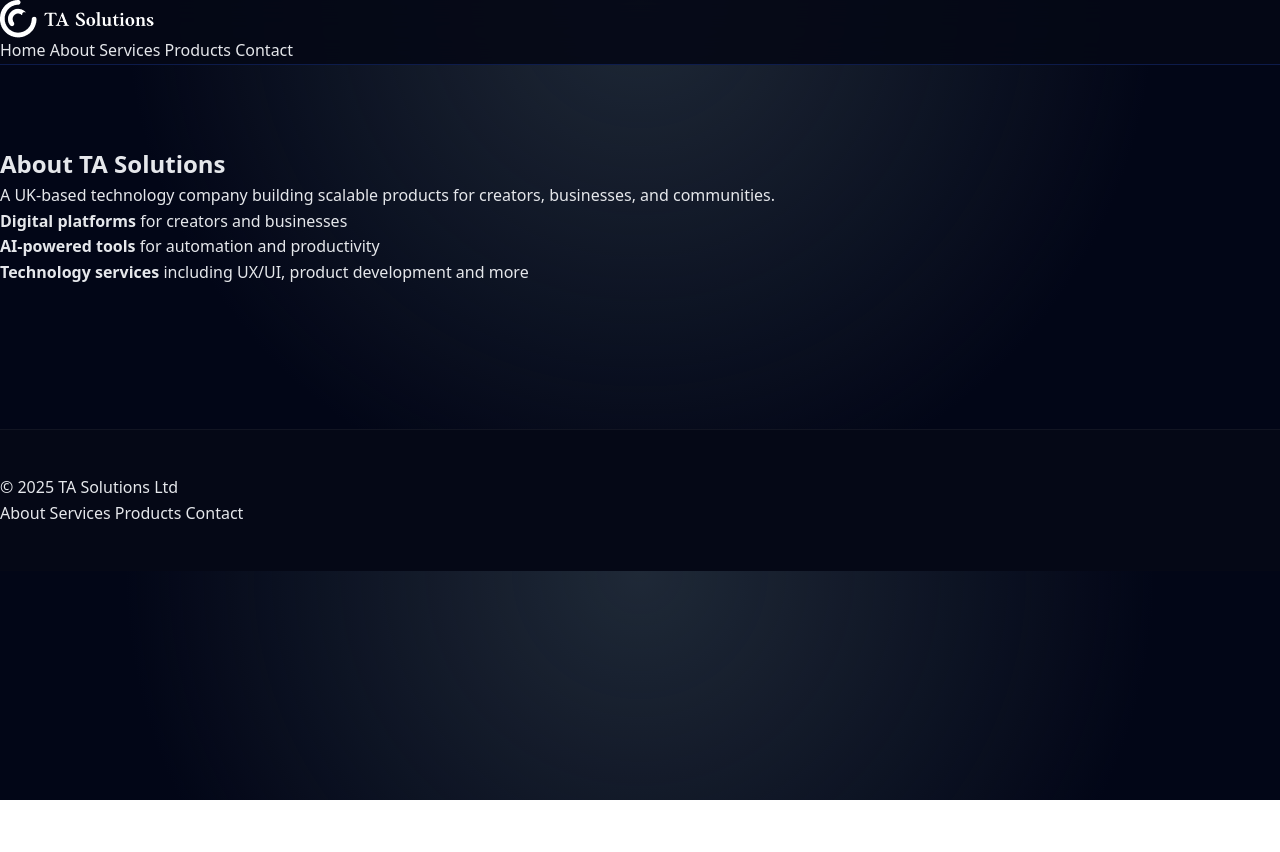
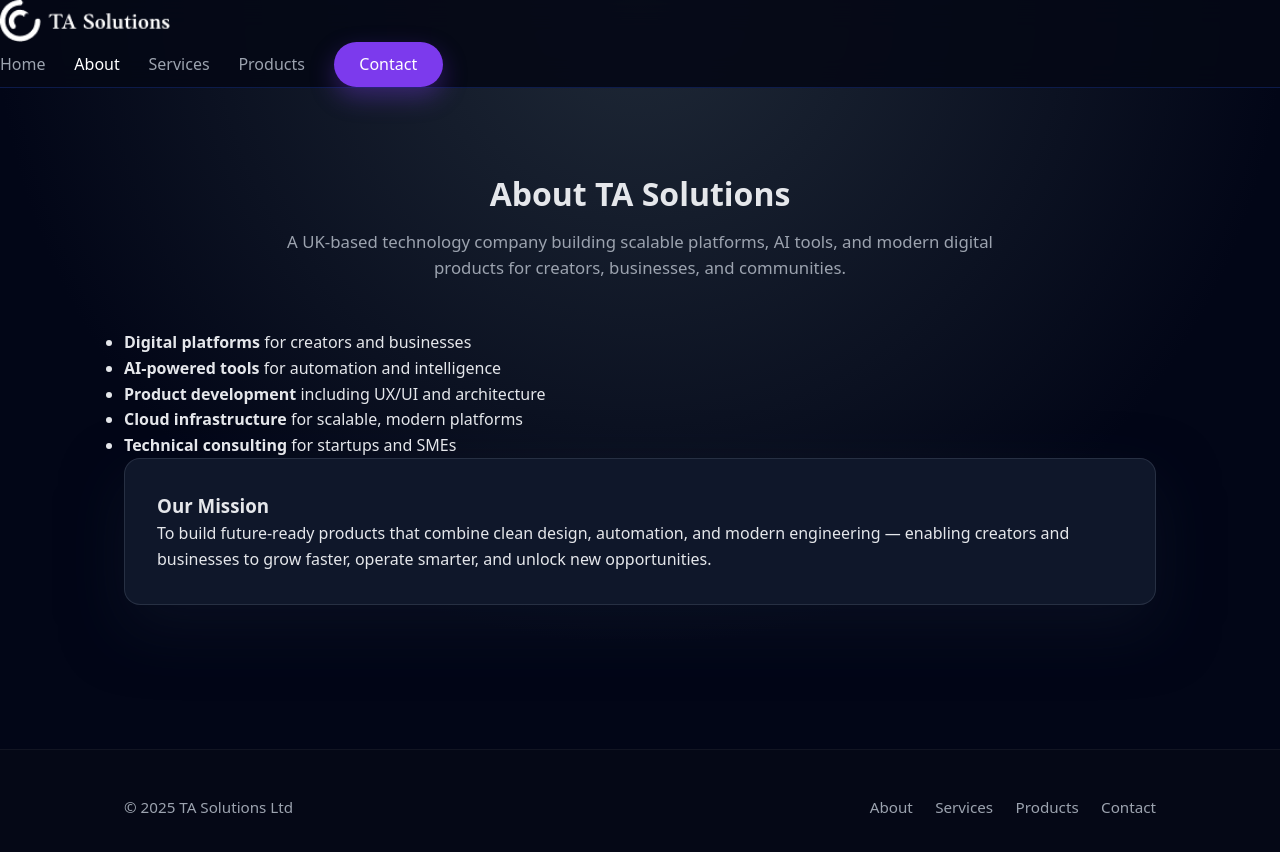
Before and after one commit to tobisky247/TA-solutions-website, a plain HTML site: page about/index.html in a window 1280 px wide. Before the commit the page ends 800 px from the top, so only its background shows below. Drawn offline with Linux system fonts and the light colour scheme.

Commit message:
Update index.html

```diff
--- a/about/index.html
+++ b/about/index.html
@@ -22,36 +22,64 @@
 
 <header>
     <a href="/">
-        <img src="../images/TA SOLUTIONS LOGO WHITE.png" class="logo">
+        <img src="../images/TA SOLUTIONS LOGO WHITE.png" class="logo-img" alt="TA Solutions Logo">
     </a>
-    <nav>
+
+    <nav class="nav-links">
         <a href="/">Home</a>
         <a href="/about/" class="active">About</a>
         <a href="/services/">Services</a>
         <a href="/products/">Products</a>
-        <a href="/contact/">Contact</a>
+        <a href="/contact/" class="nav-cta">Contact</a>
     </nav>
 </header>
 
 <section class="section">
-    <h1>About TA Solutions</h1>
-    <p class="subtitle">A UK-based technology company building scalable products for creators, businesses, and communities.</p>
+    <div class="container">
 
-    <ul class="about-list">
+        <div class="section-header center">
+            <h1 class="section-title">About TA Solutions</h1>
+            <p class="section-subtitle">
+                A UK-based technology company building scalable platforms, AI tools,
+                and modern digital products for creators, businesses, and communities.
+            </p>
+        </div>
+
+        <div class="about-grid">
+            <div>
+                <ul class="bullet-list">
                     <li><strong>Digital platforms</strong> for creators and businesses</li>
-        <li><strong>AI-powered tools</strong> for automation and productivity</li>
-        <li><strong>Technology services</strong> including UX/UI, product development and more</li>
+                    <li><strong>AI-powered tools</strong> for automation and intelligence</li>
+                    <li><strong>Product development</strong> including UX/UI and architecture</li>
+                    <li><strong>Cloud infrastructure</strong> for scalable, modern platforms</li>
+                    <li><strong>Technical consulting</strong> for startups and SMEs</li>
                 </ul>
+            </div>
+
+            <div class="card">
+                <h3>Our Mission</h3>
+                <p class="muted">
+                    To build future-ready products that combine clean design, automation,
+                    and modern engineering — enabling creators and businesses to grow faster,
+                    operate smarter, and unlock new opportunities.
+                </p>
+            </div>
+        </div>
+
+    </div>
 </section>
 
 <footer>
+    <div class="container footer-inner">
         <p>© 2025 TA Solutions Ltd</p>
-    <nav>
+
+        <div class="footer-links">
             <a href="/about/">About</a>
             <a href="/services/">Services</a>
             <a href="/products/">Products</a>
             <a href="/contact/">Contact</a>
-    </nav>
+        </div>
+    </div>
 </footer>
 
 </body>
```
Lines whose indentation alone changed are shown as unchanged.
